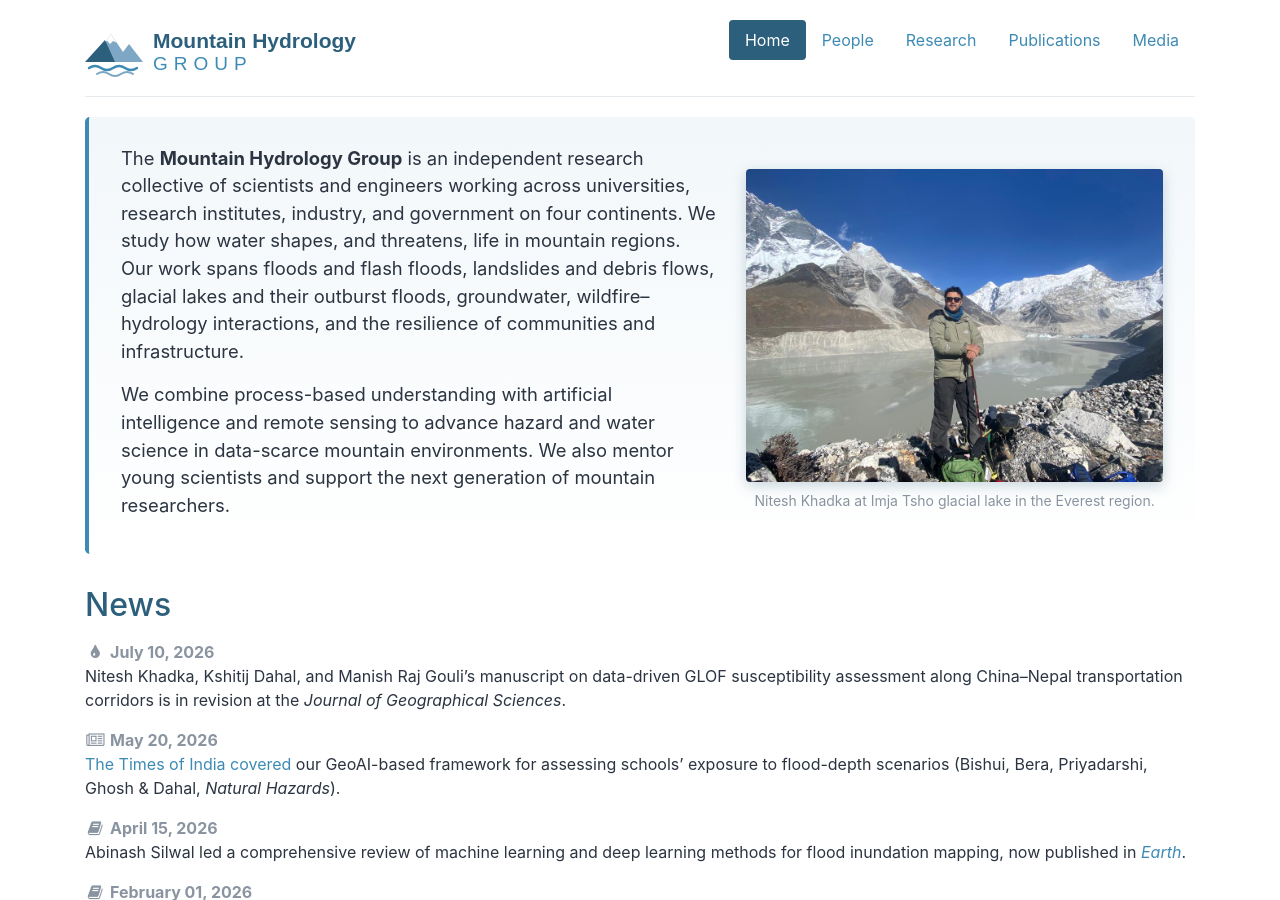
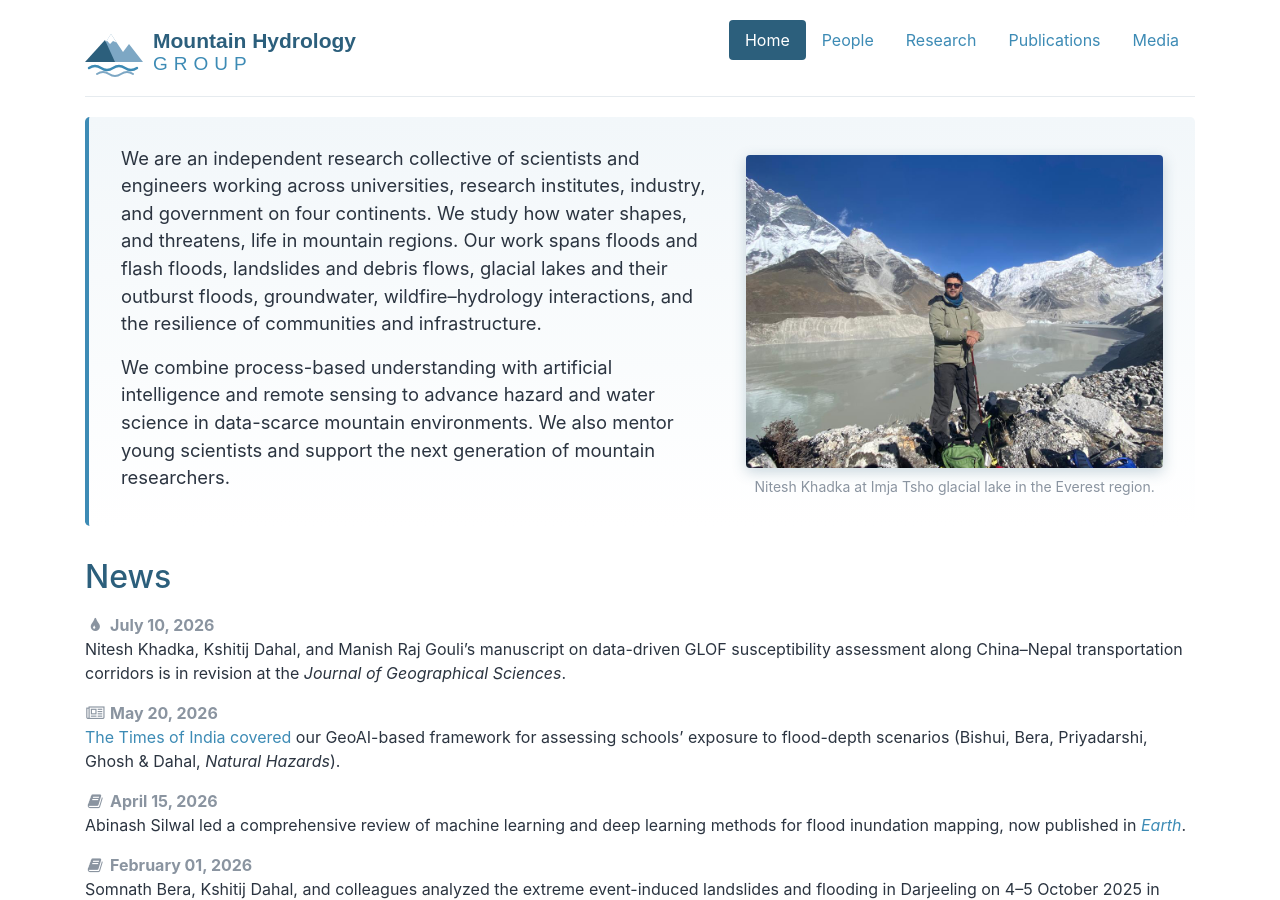
Before and after one commit to geokshitij/mhydro, a Jekyll site: the page built from index.html, in a window 1280 px wide and 900 px high. Built offline with Jekyll 4.4.1, drawn with Linux system fonts in a browser that asks for light colours.

Commit message:
Update site

```diff
--- a/index.html
+++ b/index.html
@@ -15,10 +15,9 @@ role-tables:
     <div class="row align-items-center">
         <div class="col-lg-7">
             <p>
-                The <b>Mountain Hydrology Group</b> is an independent research
-                collective of scientists and engineers working across
-                universities, research institutes, industry, and government on
-                four continents. We study how water shapes, and threatens,
+                We are an independent research collective of scientists and
+                engineers working across universities, research institutes,
+                industry, and government on four continents. We study how water shapes, and threatens,
                 life in mountain regions. Our work spans floods and flash
                 floods, landslides and debris flows, glacial lakes and their
                 outburst floods, groundwater, wildfire&ndash;hydrology
```
